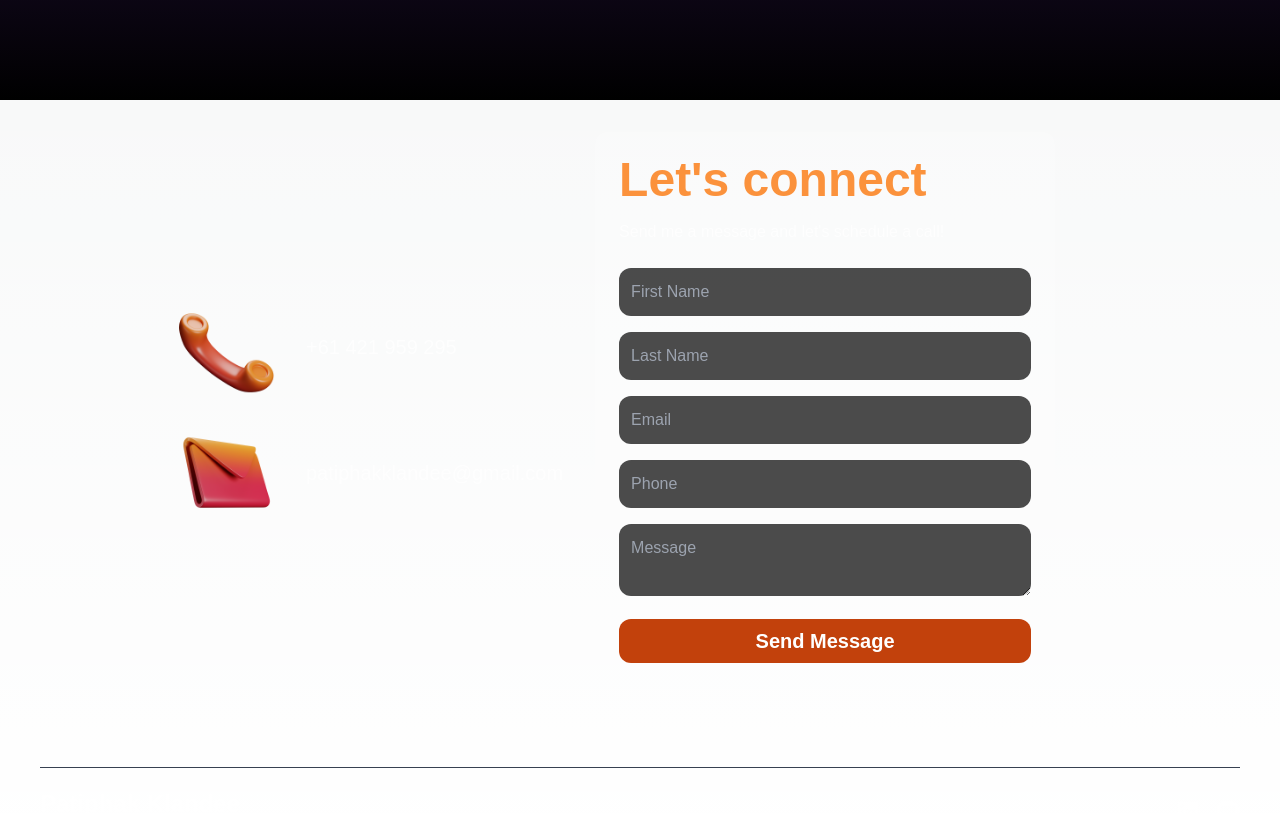
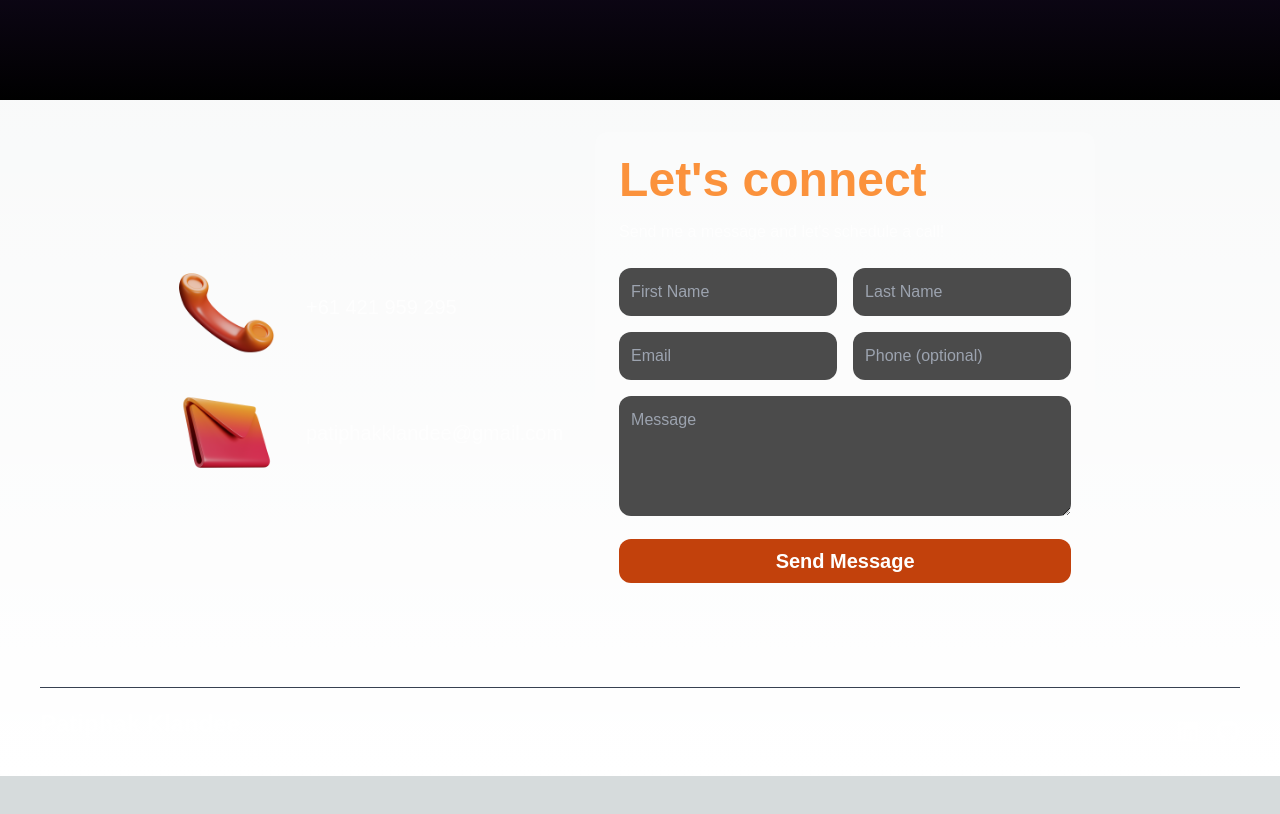
Before and after one commit to FaroKlandee/myportfolio, a Next.js app: page / in a window 1280 px wide. Shown: the part 3720-4534 px from the top of the page. After the commit the page ends 4496 px from the top, so only its background shows below. Built offline with nearby package versions, Linux system fonts and the light colour scheme.

Commit message:
Form and error validation

```diff
--- a/app/components/Contact.tsx
+++ b/app/components/Contact.tsx
@@ -1,8 +1,138 @@
+"use client"
+
 import Image from "next/image";
+import { useState } from "react";
 import mail from "../assets/mail.png";
 import phone from "../assets/phone.png";
 
 const Contact = () => {
+    // Form state
+    const [formData, setFormData] = useState({
+        firstName: "",
+        lastName: "",
+        email: "",
+        phone: "",
+        message: ""
+    });
+
+    // Error state
+    const [errors, setErrors] = useState({
+        firstName: "",
+        lastName: "",
+        email: "",
+        phone: "",
+        message: ""
+    });
+
+    // Form submission state
+    const [isSubmitting, setIsSubmitting] = useState(false);
+    const [submitSuccess, setSubmitSuccess] = useState(false);
+
+    // Handle input changes
+    const handleChange = (e: React.ChangeEvent<HTMLInputElement | HTMLTextAreaElement>) => {
+        const { name, value } = e.target;
+        setFormData({
+            ...formData,
+            [name]: value
+        });
+
+        // Clear error when user starts typing
+        if (errors[name as keyof typeof errors]) {
+            setErrors({
+                ...errors,
+                [name]: ""
+            });
+        }
+    };
+
+    // Validate form
+    const validateForm = () => {
+        let isValid = true;
+        const newErrors = { ...errors };
+
+        // Validate first name
+        if (!formData.firstName.trim()) {
+            newErrors.firstName = "First name is required";
+            isValid = false;
+        }
+
+        // Validate last name
+        if (!formData.lastName.trim()) {
+            newErrors.lastName = "Last name is required";
+            isValid = false;
+        }
+
+        // Validate email
+        const emailRegex = /^[^\s@]+@[^\s@]+\.[^\s@]+$/;
+        if (!formData.email.trim()) {
+            newErrors.email = "Email is required";
+            isValid = false;
+        } else if (!emailRegex.test(formData.email)) {
+            newErrors.email = "Please enter a valid email";
+            isValid = false;
+        }
+
+        // Validate phone (optional but must be valid if provided)
+        if (formData.phone.trim()) {
+            const phoneRegex = /^\+?[0-9\s\-()]{8,20}$/;
+            if (!phoneRegex.test(formData.phone)) {
+                newErrors.phone = "Please enter a valid phone number";
+                isValid = false;
+            }
+        }
+
+        // Validate message
+        if (!formData.message.trim()) {
+            newErrors.message = "Message is required";
+            isValid = false;
+        } else if (formData.message.length < 10) {
+            newErrors.message = "Message must be at least 10 characters";
+            isValid = false;
+        }
+
+        setErrors(newErrors);
+        return isValid;
+    };
+
+    // Handle form submission
+    const handleSubmit = async (e: React.FormEvent) => {
+        e.preventDefault();
+
+        if (validateForm()) {
+            setIsSubmitting(true);
+
+            try {
+                // The form uses getform.io for submission
+                const formDataToSend = new FormData();
+                formDataToSend.append("name", `${formData.firstName} ${formData.lastName}`);
+                formDataToSend.append("email", formData.email);
+                formDataToSend.append("phone", formData.phone);
+                formDataToSend.append("message", formData.message);
+
+                const response = await fetch("https://getform.io/f/bllywqlb", {
+                    method: "POST",
+                    body: formDataToSend
+                });
+
+                if (response.ok) {
+                    setSubmitSuccess(true);
+                    setFormData({
+                        firstName: "",
+                        lastName: "",
+                        email: "",
+                        phone: "",
+                        message: ""
+                    });
+                } else {
+                    alert("Something went wrong. Please try again later.");
+                }
+            } catch (error) {
+                alert("Something went wrong. Please try again later.");
+            } finally {
+                setIsSubmitting(false);
+            }
+        }
+    };
     return (
         <div className="max-w-[1000px] mx-auto flex flex-col lg:flex-row text-white/70 p-8 rounded-lg space-y-8 lg:space-y-0 lg:space-x-8" id="contact">
             <div className='flex justify-center items-center'>
@@ -21,22 +151,101 @@ const Contact = () => {
             <div className='bg-white/10 p-6 rounded-xl max-w-[500px]'>
                 <h2 className='text-5xl font-bold text-orange-400 mb-4'>Let&apos;s connect</h2>
                 <p className='text-white/70 mb-6'>Send me a message and let&apos;s schedule a call!</p>
-                <form className='space-y-4' action="https://getform.io/f/bllywqlb" method="POST">
-                    <div className="grid md:grid-cp;s-2 gap-4">
-                        <input type="text" name="name" className='bg-black/70 rounded-xl p-3 focus:outline-none focus:ring-2 focus:ring-orange-400'
-                            placeholder='First Name' />
-                        <input type="text" name="name" className='bg-black/70 rounded-xl p-3 focus:outline-none focus:ring-2 focus:ring-orange-400'
-                            placeholder='Last Name' />
-                        <input type="email" name="email" className='bg-black/70 rounded-xl p-3 focus:outline-none focus:ring-2 focus:ring-orange-400'
-                            placeholder='Email' />
-                        <input type="phone" name="phone" className='bg-black/70 rounded-xl p-3 focus:outline-none focus:ring-2 focus:ring-orange-400'
-                            placeholder='Phone' />
+
+                {submitSuccess ? (
+                    <div className="bg-green-500/20 p-4 rounded-xl text-white">
+                        <h3 className="text-xl font-bold mb-2">Message Sent!</h3>
+                        <p>Thank you for reaching out. I'll get back to you soon.</p>
+                        <button
+                            onClick={() => setSubmitSuccess(false)}
+                            className="mt-4 bg-orange-700 text-white px-4 py-2 rounded-xl hover:bg-orange-500"
+                        >
+                            Send Another Message
+                        </button>
                     </div>
-                    <textarea className='bg-black/70 w-full rounded-xl p-3 focus:outline-none focus:ring-2 focus:ring-orange-400'
-                        placeholder='Message' />
-                    <button type="submit" className='bg-orange-700 text-white px-6 py-2 w-full font-semibold text-xl rounded-xl
-                     hover:bg-orange-500'>Send Message</button>
-                </form>
+                ) : (
+                    <form className='space-y-4' onSubmit={handleSubmit} noValidate>
+                        <div className="grid md:grid-cols-2 gap-4">
+                            <div>
+                                <input
+                                    type="text"
+                                    name="firstName"
+                                    value={formData.firstName}
+                                    onChange={handleChange}
+                                    className={`bg-black/70 rounded-xl p-3 w-full focus:outline-none focus:ring-2 ${errors.firstName ? 'border-2 border-red-500 focus:ring-red-500' : 'focus:ring-orange-400'
+                                        }`}
+                                    placeholder='First Name'
+                                />
+                                {errors.firstName && (
+                                    <p className="text-red-500 text-sm mt-1">{errors.firstName}</p>
+                                )}
+                            </div>
+                            <div>
+                                <input
+                                    type="text"
+                                    name="lastName"
+                                    value={formData.lastName}
+                                    onChange={handleChange}
+                                    className={`bg-black/70 rounded-xl p-3 w-full focus:outline-none focus:ring-2 ${errors.lastName ? 'border-2 border-red-500 focus:ring-red-500' : 'focus:ring-orange-400'
+                                        }`}
+                                    placeholder='Last Name'
+                                />
+                                {errors.lastName && (
+                                    <p className="text-red-500 text-sm mt-1">{errors.lastName}</p>
+                                )}
+                            </div>
+                            <div>
+                                <input
+                                    type="email"
+                                    name="email"
+                                    value={formData.email}
+                                    onChange={handleChange}
+                                    className={`bg-black/70 rounded-xl p-3 w-full focus:outline-none focus:ring-2 ${errors.email ? 'border-2 border-red-500 focus:ring-red-500' : 'focus:ring-orange-400'
+                                        }`}
+                                    placeholder='Email'
+                                />
+                                {errors.email && (
+                                    <p className="text-red-500 text-sm mt-1">{errors.email}</p>
+                                )}
+                            </div>
+                            <div>
+                                <input
+                                    type="tel"
+                                    name="phone"
+                                    value={formData.phone}
+                                    onChange={handleChange}
+                                    className={`bg-black/70 rounded-xl p-3 w-full focus:outline-none focus:ring-2 ${errors.phone ? 'border-2 border-red-500 focus:ring-red-500' : 'focus:ring-orange-400'
+                                        }`}
+                                    placeholder='Phone (optional)'
+                                />
+                                {errors.phone && (
+                                    <p className="text-red-500 text-sm mt-1">{errors.phone}</p>
+                                )}
+                            </div>
+                        </div>
+                        <div>
+                            <textarea
+                                name="message"
+                                value={formData.message}
+                                onChange={handleChange}
+                                className={`bg-black/70 w-full rounded-xl p-3 focus:outline-none focus:ring-2 ${errors.message ? 'border-2 border-red-500 focus:ring-red-500' : 'focus:ring-orange-400'
+                                    }`}
+                                placeholder='Message'
+                                rows={4}
+                            />
+                            {errors.message && (
+                                <p className="text-red-500 text-sm mt-1">{errors.message}</p>
+                            )}
+                        </div>
+                        <button
+                            type="submit"
+                            className='bg-orange-700 text-white px-6 py-2 w-full font-semibold text-xl rounded-xl hover:bg-orange-500 disabled:bg-gray-500 disabled:cursor-not-allowed'
+                            disabled={isSubmitting}
+                        >
+                            {isSubmitting ? 'Sending...' : 'Send Message'}
+                        </button>
+                    </form>
+                )}
             </div>
 
         </div>
```
